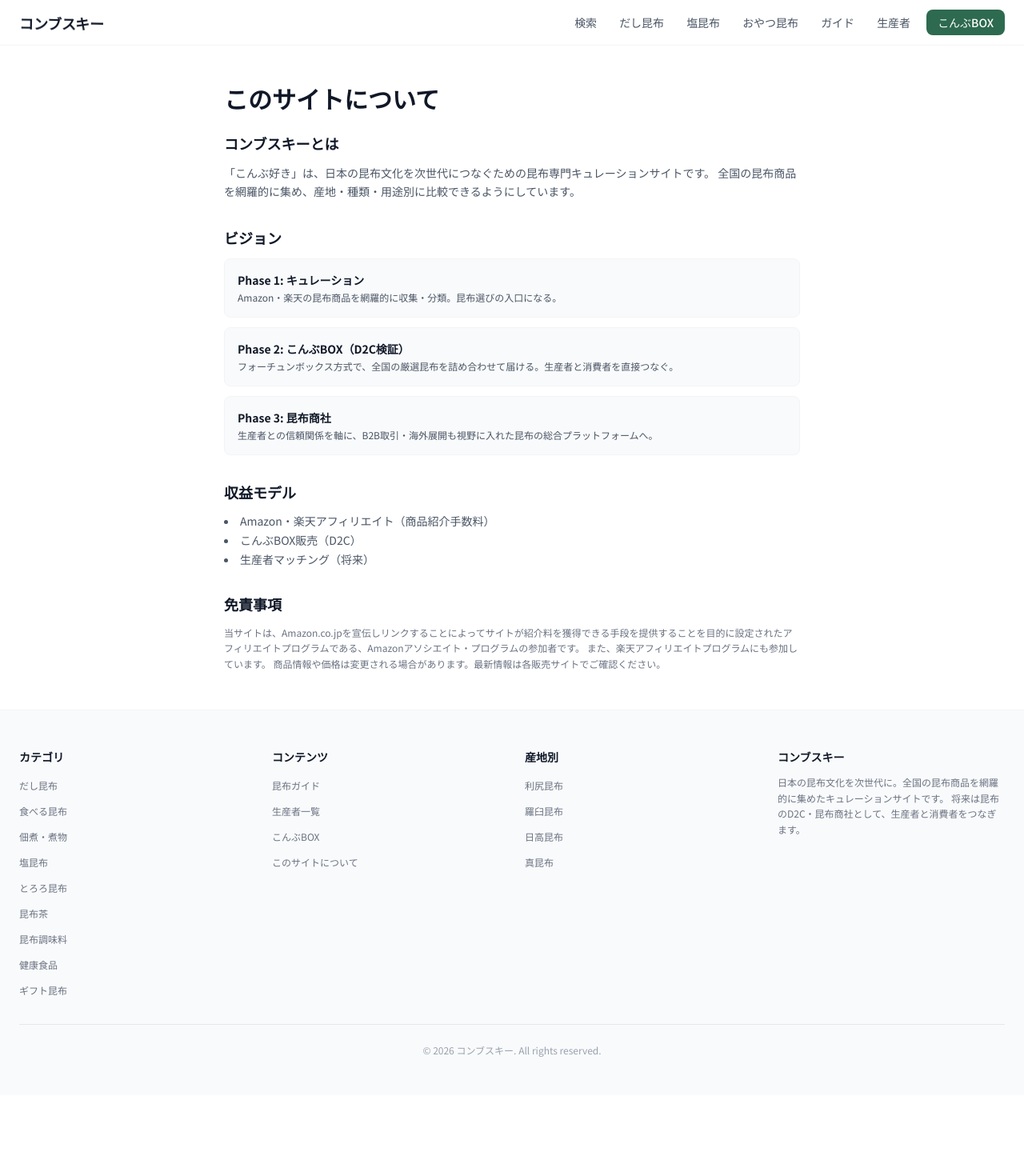
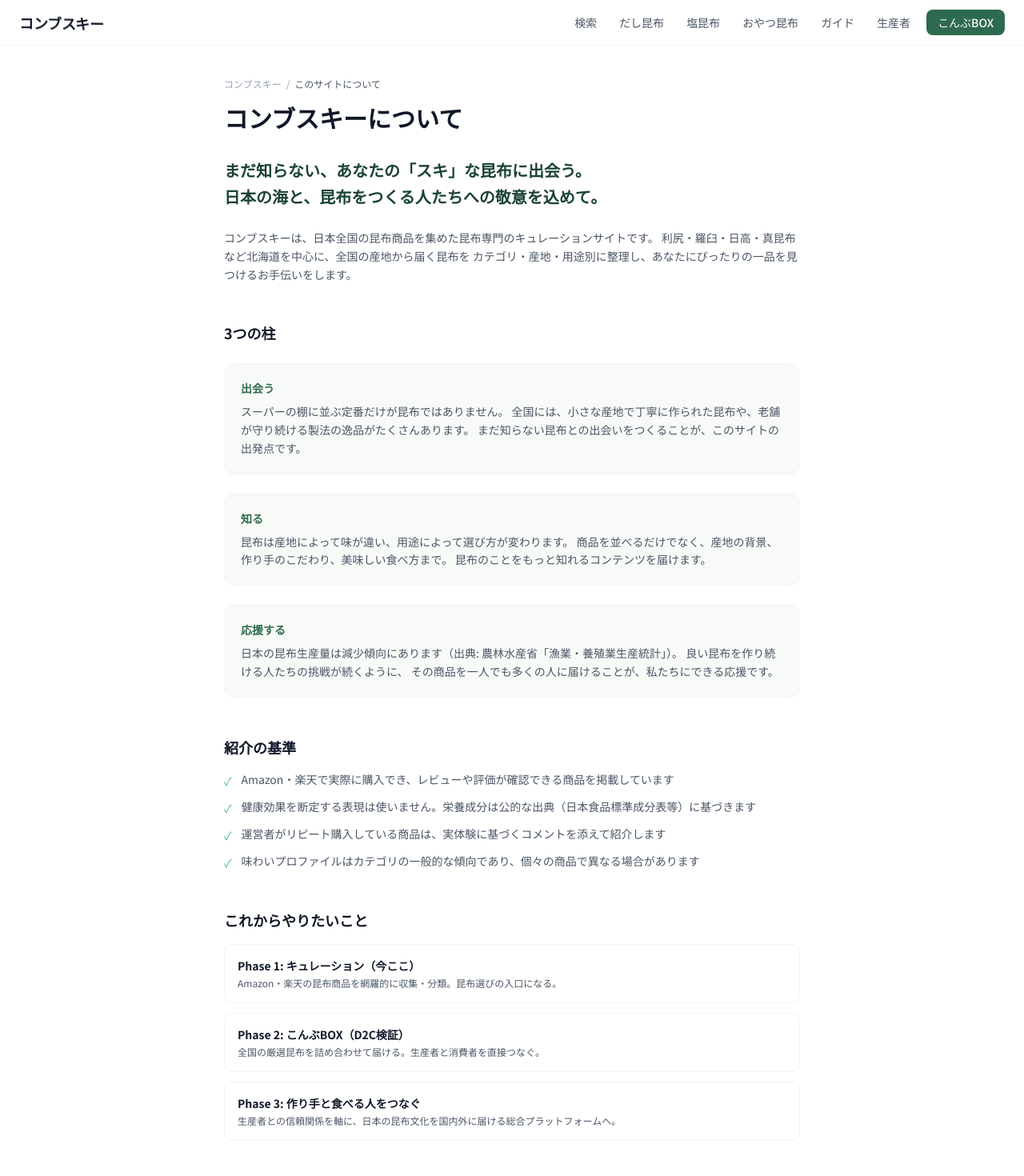
Before and after one commit to masvc/konbu-suki, a Next.js app: page /about in a window 1280 px wide. Shown: the top 1470 px of the page at 80% size. Before the commit the page ends 1369 px from the top, so only its background shows below. Built offline with nearby package versions, Linux system fonts and the light colour scheme; no server answers.

Commit message:
fix: OGPフォントサブセット化, 価格に取得日時注記, SITE_DESCRIPTION改善, aboutコンセプト反映(3つの柱/紹介基準/出典追記), todo更新

```diff
--- a/src/app/about/page.tsx
+++ b/src/app/about/page.tsx
@@ -1,5 +1,7 @@
 import type { Metadata } from "next";
+import Link from "next/link";
 import { SITE_NAME, SITE_DESCRIPTION } from "@/lib/constants";
+import { Breadcrumb } from "@/components/Breadcrumb";
 
 export const metadata: Metadata = {
   title: `このサイトについて | ${SITE_NAME}`,
@@ -9,54 +11,107 @@ export const metadata: Metadata = {
 export default function AboutPage() {
   return (
     <main className="flex-1">
-      <div className="mx-auto max-w-3xl px-4 sm:px-6 py-12">
-        <h1 className="text-2xl sm:text-3xl font-bold text-gray-900 mb-6">このサイトについて</h1>
+      <div className="mx-auto max-w-3xl px-4 sm:px-6 py-10">
+        <Breadcrumb items={[{ label: "このサイトについて" }]} />
 
-        <div className="prose prose-sm prose-gray max-w-none space-y-8">
-          <section>
-            <h2 className="text-lg font-bold text-gray-900 mb-3">{SITE_NAME}とは</h2>
+        <h1 className="text-2xl sm:text-3xl font-bold text-gray-900 mb-8">{SITE_NAME}について</h1>
+
+        {/* コンセプト */}
+        <section className="mb-12">
+          <p className="text-lg sm:text-xl font-bold text-[#1b4332] leading-relaxed mb-6">
+            まだ知らない、あなたの「スキ」な昆布に出会う。
+            <br />
+            日本の海と、昆布をつくる人たちへの敬意を込めて。
+          </p>
           <p className="text-sm text-gray-600 leading-relaxed">
-              「こんぶ好き」は、日本の昆布文化を次世代につなぐための昆布専門キュレーションサイトです。
-              全国の昆布商品を網羅的に集め、産地・種類・用途別に比較できるようにしています。
+            {SITE_NAME}は、日本全国の昆布商品を集めた昆布専門のキュレーションサイトです。
+            利尻・羅臼・日高・真昆布など北海道を中心に、全国の産地から届く昆布を
+            カテゴリ・産地・用途別に整理し、あなたにぴったりの一品を見つけるお手伝いをします。
           </p>
         </section>
 
-          <section>
-            <h2 className="text-lg font-bold text-gray-900 mb-3">ビジョン</h2>
-            <div className="space-y-3">
-              <div className="rounded-lg border border-gray-100 bg-gray-50 p-4">
-                <h3 className="text-sm font-bold text-gray-900 mb-1">Phase 1: キュレーション</h3>
-                <p className="text-xs text-gray-600">Amazon・楽天の昆布商品を網羅的に収集・分類。昆布選びの入口になる。</p>
+        {/* 3つの柱 */}
+        <section className="mb-12">
+          <h2 className="text-lg font-bold text-gray-900 mb-6">3つの柱</h2>
+          <div className="space-y-6">
+            <div className="rounded-xl border border-gray-100 bg-[#f8faf8] p-5">
+              <h3 className="text-sm font-bold text-[#2d6a4f] mb-2">出会う</h3>
+              <p className="text-sm text-gray-600 leading-relaxed">
+                スーパーの棚に並ぶ定番だけが昆布ではありません。
+                全国には、小さな産地で丁寧に作られた昆布や、老舗が守り続ける製法の逸品がたくさんあります。
+                まだ知らない昆布との出会いをつくることが、このサイトの出発点です。
+              </p>
             </div>
-              <div className="rounded-lg border border-gray-100 bg-gray-50 p-4">
-                <h3 className="text-sm font-bold text-gray-900 mb-1">Phase 2: こんぶBOX（D2C検証）</h3>
-                <p className="text-xs text-gray-600">フォーチュンボックス方式で、全国の厳選昆布を詰め合わせて届ける。生産者と消費者を直接つなぐ。</p>
+            <div className="rounded-xl border border-gray-100 bg-[#f8faf8] p-5">
+              <h3 className="text-sm font-bold text-[#2d6a4f] mb-2">知る</h3>
+              <p className="text-sm text-gray-600 leading-relaxed">
+                昆布は産地によって味が違い、用途によって選び方が変わります。
+                商品を並べるだけでなく、産地の背景、作り手のこだわり、美味しい食べ方まで。
+                昆布のことをもっと知れるコンテンツを届けます。
+              </p>
             </div>
-              <div className="rounded-lg border border-gray-100 bg-gray-50 p-4">
-                <h3 className="text-sm font-bold text-gray-900 mb-1">Phase 3: 昆布商社</h3>
-                <p className="text-xs text-gray-600">生産者との信頼関係を軸に、B2B取引・海外展開も視野に入れた昆布の総合プラットフォームへ。</p>
+            <div className="rounded-xl border border-gray-100 bg-[#f8faf8] p-5">
+              <h3 className="text-sm font-bold text-[#2d6a4f] mb-2">応援する</h3>
+              <p className="text-sm text-gray-600 leading-relaxed">
+                日本の昆布生産量は減少傾向にあります（出典: 農林水産省「漁業・養殖業生産統計」）。
+                良い昆布を作り続ける人たちの挑戦が続くように、
+                その商品を一人でも多くの人に届けることが、私たちにできる応援です。
+              </p>
             </div>
           </div>
         </section>
 
-          <section>
-            <h2 className="text-lg font-bold text-gray-900 mb-3">収益モデル</h2>
-            <ul className="text-sm text-gray-600 space-y-1 list-disc list-inside">
-              <li>Amazon・楽天アフィリエイト（商品紹介手数料）</li>
-              <li>こんぶBOX販売（D2C）</li>
-              <li>生産者マッチング（将来）</li>
+        {/* 紹介の基準 */}
+        <section className="mb-12">
+          <h2 className="text-lg font-bold text-gray-900 mb-4">紹介の基準</h2>
+          <ul className="space-y-3 text-sm text-gray-600">
+            <li className="flex items-start gap-3">
+              <span className="text-[#52b788] mt-0.5 shrink-0">&#10003;</span>
+              <span>Amazon・楽天で実際に購入でき、レビューや評価が確認できる商品を掲載しています</span>
+            </li>
+            <li className="flex items-start gap-3">
+              <span className="text-[#52b788] mt-0.5 shrink-0">&#10003;</span>
+              <span>健康効果を断定する表現は使いません。栄養成分は公的な出典（日本食品標準成分表等）に基づきます</span>
+            </li>
+            <li className="flex items-start gap-3">
+              <span className="text-[#52b788] mt-0.5 shrink-0">&#10003;</span>
+              <span>運営者がリピート購入している商品は、実体験に基づくコメントを添えて紹介します</span>
+            </li>
+            <li className="flex items-start gap-3">
+              <span className="text-[#52b788] mt-0.5 shrink-0">&#10003;</span>
+              <span>味わいプロファイルはカテゴリの一般的な傾向であり、個々の商品で異なる場合があります</span>
+            </li>
           </ul>
         </section>
 
+        {/* ビジョン */}
+        <section className="mb-12">
+          <h2 className="text-lg font-bold text-gray-900 mb-4">これからやりたいこと</h2>
+          <div className="space-y-3">
+            <div className="rounded-lg border border-gray-100 bg-white p-4">
+              <h3 className="text-sm font-bold text-gray-900 mb-1">Phase 1: キュレーション（今ここ）</h3>
+              <p className="text-xs text-gray-600">Amazon・楽天の昆布商品を網羅的に収集・分類。昆布選びの入口になる。</p>
+            </div>
+            <div className="rounded-lg border border-gray-100 bg-white p-4">
+              <h3 className="text-sm font-bold text-gray-900 mb-1">Phase 2: こんぶBOX（D2C検証）</h3>
+              <p className="text-xs text-gray-600">全国の厳選昆布を詰め合わせて届ける。生産者と消費者を直接つなぐ。</p>
+            </div>
+            <div className="rounded-lg border border-gray-100 bg-white p-4">
+              <h3 className="text-sm font-bold text-gray-900 mb-1">Phase 3: 作り手と食べる人をつなぐ</h3>
+              <p className="text-xs text-gray-600">生産者との信頼関係を軸に、日本の昆布文化を国内外に届ける総合プラットフォームへ。</p>
+            </div>
+          </div>
+        </section>
+
+        {/* 免責 */}
         <section>
           <h2 className="text-lg font-bold text-gray-900 mb-3">免責事項</h2>
           <p className="text-xs text-gray-500 leading-relaxed">
             当サイトは、Amazon.co.jpを宣伝しリンクすることによってサイトが紹介料を獲得できる手段を提供することを目的に設定されたアフィリエイトプログラムである、Amazonアソシエイト・プログラムの参加者です。
-              また、楽天アフィリエイトプログラムにも参加しています。
             商品情報や価格は変更される場合があります。最新情報は各販売サイトでご確認ください。
+            当サイトに掲載されている情報は、特定の疾患の予防・治療効果を保証するものではありません。
           </p>
         </section>
-        </div>
       </div>
     </main>
   );
--- a/src/app/product/[id]/opengraph-image.tsx
+++ b/src/app/product/[id]/opengraph-image.tsx
@@ -10,15 +10,26 @@ export default async function Image({ params }: { params: Promise<{ id: string }
   const { prisma } = await import("@/lib/prisma");
   const product = await prisma.product.findUnique({
     where: { id: Number(id) },
-    select: { name: true, brand: true, category: true, price: true, origin: true },
+    select: { name: true, brand: true, category: true, origin: true },
   });
+
+  // Noto Sans JP フォント読み込み（表示文字でサブセット化）
+  const textForFont = [product?.name, product?.brand, product?.origin, SITE_NAME, "コンブスキー"].filter(Boolean).join("");
+  const fontData = await fetch(
+    `https://fonts.googleapis.com/css2?family=Noto+Sans+JP:wght@700&display=swap&text=${encodeURIComponent(textForFont)}`
+  ).then(async (res) => {
+    const css = await res.text();
+    const match = css.match(/url\((https:\/\/fonts\.gstatic\.com\/[^)]+)\)/);
+    if (!match) return null;
+    return fetch(match[1]).then((r) => r.arrayBuffer());
+  }).catch(() => null);
 
   if (!product) {
     return new ImageResponse(
-      <div style={{ background: "#1b4332", width: "100%", height: "100%", display: "flex", alignItems: "center", justifyContent: "center", color: "white", fontSize: 32 }}>
+      <div style={{ background: "#1b4332", width: "100%", height: "100%", display: "flex", alignItems: "center", justifyContent: "center", color: "white", fontSize: 32, fontFamily: "Noto Sans JP" }}>
         {SITE_NAME}
       </div>,
-      { ...size }
+      { ...size, ...(fontData ? { fonts: [{ name: "Noto Sans JP", data: fontData, weight: 700 as const }] } : {}) }
     );
   }
 
@@ -35,21 +46,18 @@ export default async function Image({ params }: { params: Promise<{ id: string }
           flexDirection: "column",
           justifyContent: "center",
           padding: "64px 80px",
-          fontFamily: "sans-serif",
+          fontFamily: "Noto Sans JP, sans-serif",
         }}
       >
         {cat && <span style={{ fontSize: 18, color: "#b7e4c7", marginBottom: 12 }}>{cat.label}</span>}
-        <span style={{ fontSize: 40, fontWeight: "bold", color: "white", lineHeight: 1.3, marginBottom: 16 }}>
-          {product.name.length > 50 ? product.name.substring(0, 50) + "..." : product.name}
+        <span style={{ fontSize: 40, fontWeight: 700, color: "white", lineHeight: 1.4, marginBottom: 16 }}>
+          {product.name.length > 45 ? product.name.substring(0, 45) + "..." : product.name}
         </span>
         <span style={{ fontSize: 20, color: "#d8f3dc", marginBottom: 24 }}>{product.brand}</span>
-        <div style={{ display: "flex", alignItems: "center", gap: "20px" }}>
-          {product.price && <span style={{ fontSize: 32, fontWeight: "bold", color: "#52b788" }}>&yen;{product.price.toLocaleString()}</span>}
-          {product.origin && <span style={{ fontSize: 18, color: "#b7e4c7" }}>{product.origin}</span>}
-        </div>
+        {product.origin && <span style={{ fontSize: 16, color: "#b7e4c7" }}>{product.origin}</span>}
         <span style={{ position: "absolute", bottom: 48, right: 64, fontSize: 20, color: "rgba(255,255,255,0.4)" }}>{SITE_NAME}</span>
       </div>
     ),
-    { ...size }
+    { ...size, ...(fontData ? { fonts: [{ name: "Noto Sans JP", data: fontData, weight: 700 as const }] } : {}) }
   );
 }
--- a/src/app/product/[id]/page.tsx
+++ b/src/app/product/[id]/page.tsx
@@ -107,7 +107,12 @@ export default async function ProductPage({ params }: Props) {
             )}
 
             {product.price && (
-              <p className="text-2xl font-bold text-[#2d6a4f] mb-4">&yen;{product.price.toLocaleString()}</p>
+              <div className="mb-4">
+                <p className="text-2xl font-bold text-[#2d6a4f]">&yen;{product.price.toLocaleString()}</p>
+                <p className="text-[10px] text-gray-400 mt-0.5">
+                  {product.updatedAt.toLocaleDateString("ja-JP")}時点の価格。最新価格は販売サイトでご確認ください
+                </p>
+              </div>
             )}
 
             {product.description && (
--- a/src/components/ProductCard.tsx
+++ b/src/components/ProductCard.tsx
@@ -51,9 +51,9 @@ export function ProductCard({ id, name, brand, category, price, imageUrl, origin
 
         <div className="flex items-center justify-between mt-2">
           {price ? (
-            <span className="text-sm font-bold text-[#2d6a4f]">&yen;{price.toLocaleString()}</span>
+            <span className="text-xs font-bold text-[#2d6a4f]">&yen;{price.toLocaleString()}<span className="text-[8px] font-normal text-gray-400 ml-0.5">*</span></span>
           ) : (
-            <span className="text-[10px] text-gray-300">価格未定</span>
+            <span className="text-[10px] text-gray-300">--</span>
           )}
           {rating ? (
             <span className="flex items-center gap-0.5 text-[10px]">
--- a/src/lib/constants.ts
+++ b/src/lib/constants.ts
@@ -2,7 +2,7 @@ export const SITE_NAME = "コンブスキー";
 export const SITE_URL = process.env.NEXT_PUBLIC_SITE_URL || "https://konbu-suki.vercel.app";
 export const SITE_TAGLINE = "日本の昆布を、もっとスキになる。";
 export const SITE_DESCRIPTION =
-  "昆布専門のキュレーションサイト「コンブスキー」。利尻・羅臼・日高・真昆布など産地別の特徴から、だし昆布・塩昆布・とろろ昆布まで。Amazon・楽天の昆布商品を網羅的に比較。昆布のD2Cと昆布商社を目指すプロジェクト。";
+  "昆布専門のキュレーションサイト「コンブスキー」。利尻・羅臼・日高・真昆布など産地別の特徴から、だし昆布・塩昆布・とろろ昆布まで。315件以上の昆布商品を網羅的に比較。まだ知らない、あなたの好きな昆布に出会えます。";
 
 export const GA_ID = process.env.NEXT_PUBLIC_GA_ID || "";
 
```
Also changed, not shown: 1 other file (tests, documents, lock files or other folders). Lines whose indentation alone changed are shown as unchanged.
